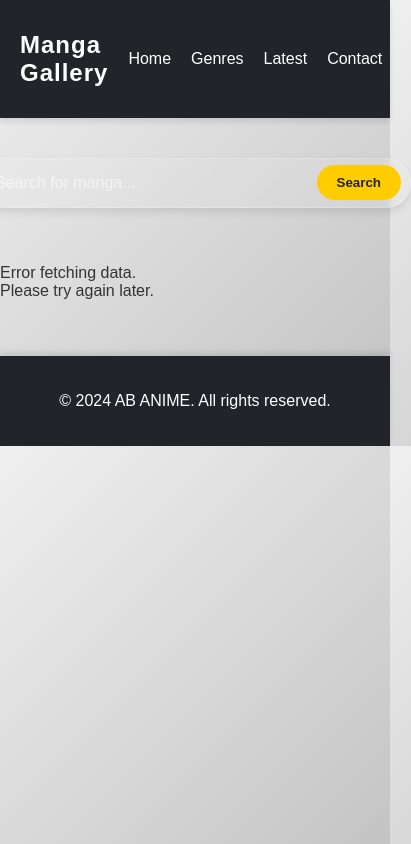
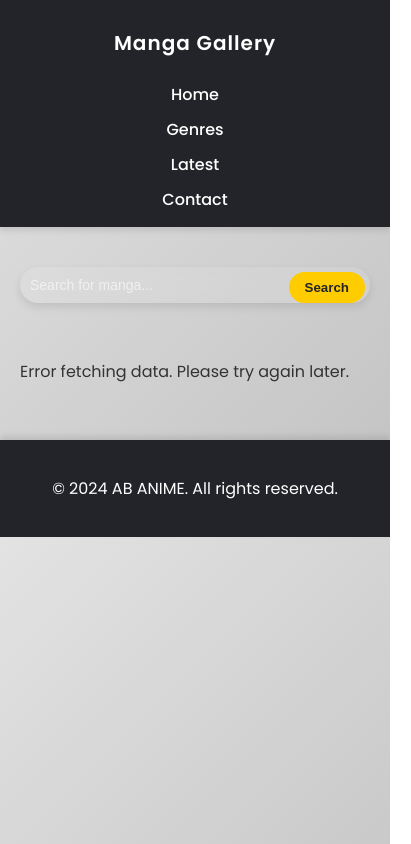
Before and after one commit to abrahamdw882/AB-Manhwa, a plain HTML site: page index.html in a window 390 px wide. Shown: the whole page, 411 px wide, since content can reach past the window. Drawn offline with Linux system fonts and the light colour scheme; no server answers.

Commit message:
Update index.html

```diff
--- a/index.html
+++ b/index.html
@@ -4,10 +4,11 @@
     <meta charset="UTF-8">
     <meta name="viewport" content="width=device-width, initial-scale=1.0">
     <title>Manga Gallery</title>
+    <link href="https://fonts.googleapis.com/css2?family=Poppins:wght@400;500;600&display=swap" rel="stylesheet">
     <style>
         body {
             font-family: 'Poppins', sans-serif;
-            background: linear-gradient(135deg, #f0f0f0 0%, #c1c1c1 100%);
+            background: linear-gradient(135deg, #e3e3e3 0%, #c1c1c1 100%);
             margin: 0;
             padding: 0;
             color: #333;
@@ -50,20 +51,23 @@
             flex-direction: column;
             align-items: center;
             max-width: 1200px;
+            padding: 0 20px;
         }
         #searchContainer {
             display: flex;
             justify-content: center;
             margin-bottom: 40px;
             position: relative;
+            width: 100%;
         }
         #searchInput {
-            width: 400px;
+            width: 100%;
+            max-width: 600px;
             padding: 15px;
-            border: 1px solid rgba(255, 255, 255, 0.2);
+            border: none;
             border-radius: 30px;
             background: rgba(255, 255, 255, 0.1);
-            backdrop-filter: blur(5px);
+            backdrop-filter: blur(10px);
             font-size: 16px;
             color: white;
             box-shadow: 0 4px 8px rgba(0, 0, 0, 0.1);
@@ -102,7 +106,7 @@
             border: none;
             border-radius: 10px;
             overflow: hidden;
-            background-color: white;
+            background-color: rgba(255, 255, 255, 0.8);
             box-shadow: 0 4px 8px rgba(0, 0, 0, 0.1);
             transition: transform 0.3s, box-shadow 0.3s;
         }
@@ -128,6 +132,36 @@
             color: white;
             margin-top: 40px;
             box-shadow: 0 -4px 6px rgba(0, 0, 0, 0.1);
+        }
+        @media (max-width: 768px) {
+            header h1 {
+                font-size: 20px;
+            }
+            nav ul li {
+                margin-left: 10px;
+            }
+            #searchInput {
+                padding: 10px;
+                font-size: 14px;
+            }
+            #searchButton {
+                padding: 8px 16px;
+                right: 5px;
+                top: 5px;
+            }
+        }
+        @media (max-width: 480px) {
+            header {
+                flex-direction: column;
+                text-align: center;
+            }
+            nav ul {
+                flex-direction: column;
+            }
+            nav ul li {
+                margin-left: 0;
+                margin-top: 10px;
+            }
         }
     </style>
 </head>
```
